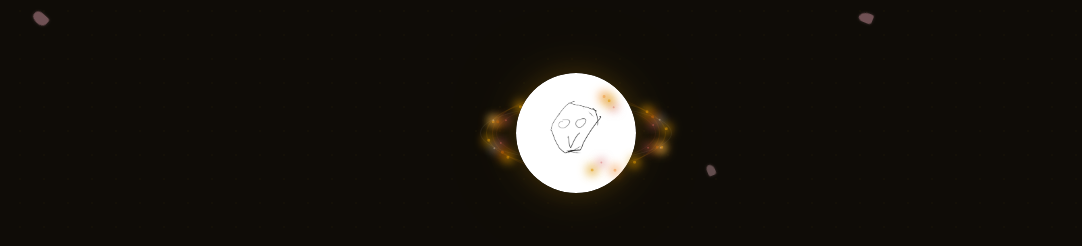
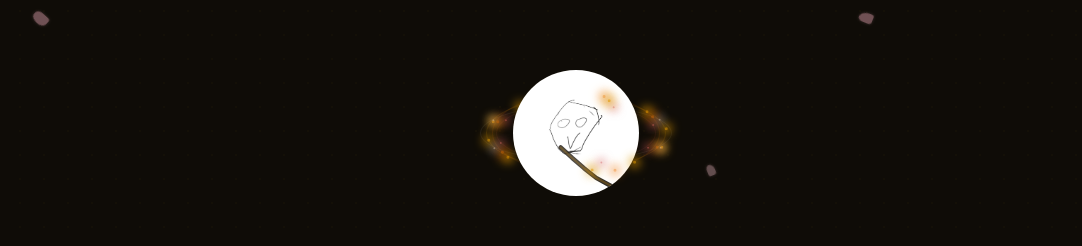
Before and after one commit to xdfqgg/page, a React (Vite) app: page / in a window 1280 px wide. Shown: the part 138-384 px from the top of the page, without its empty margins (64-1146 px from the left). Built offline with nearby package versions, Linux system fonts and the light colour scheme.

Commit message:
fix: SVG glass crack overlay instead of Voronoi clip-path

```diff
--- a/src/components/AvatarWithJelly.tsx
+++ b/src/components/AvatarWithJelly.tsx
@@ -1,7 +1,7 @@
-import { useRef, useEffect, useCallback } from "react";
+import { useRef, useEffect, useCallback, useState } from "react";
 import { animate } from "animejs";
 
-/* ─── 轨道环 ─── */
+/* ─── 轨道环配置 ─── */
 const RINGS = [
   { rx: 90, ry: 36, speed: 0.35, color: "oklch(0.72 0.2 85 / 0.7)", count: 12, size: 2.5, ring: "oklch(0.72 0.2 85 / 0.12)" },
   { rx: 80, ry: 30, speed: -0.3, color: "oklch(0.63 0.15 20 / 0.55)", count: 8, size: 2, ring: "oklch(0.63 0.15 20 / 0.08)" },
@@ -9,11 +9,117 @@ const RINGS = [
   { rx: 84, ry: 40, speed: -0.45, color: "oklch(0.68 0.18 50 / 0.5)", count: 8, size: 2.5, ring: "oklch(0.68 0.18 50 / 0.1)" },
 ];
 
+/* ─── 玻璃裂纹生成 ─── */
+interface CrackLine {
+  d: string;
+  width: number;
+}
+
+/**
+ * 从撞击点生成放射状玻璃裂纹
+ * 返回 SVG path 数组，每条裂纹宽度递减
+ */
+function generateCracks(cx: number, cy: number, r: number, mainCount: number): CrackLine[] {
+  const lines: CrackLine[] = [];
+  const steps = 6;
+
+  for (let i = 0; i < mainCount; i++) {
+    const baseAngle = (i / mainCount) * Math.PI * 2 + (Math.random() - 0.5) * 0.4;
+    const mainLen = r * (0.5 + Math.random() * 0.5);
+
+    let pts = `M ${cx} ${cy}`;
+    let px = cx, py = cy;
+    for (let s = 1; s <= steps; s++) {
+      const t = s / steps;
+      const angle = baseAngle + (Math.random() - 0.5) * 0.6;
+      const segLen = mainLen / steps;
+      const jitter = r * 0.04 * (1 - t * 0.5);
+      px += Math.cos(angle) * segLen + (Math.random() - 0.5) * jitter;
+      py += Math.sin(angle) * segLen + (Math.random() - 0.5) * jitter;
+      const dist = Math.hypot(px - cx, py - cy);
+      if (dist > r * 0.92) {
+        const scale = (r * 0.92) / dist;
+        px = cx + (px - cx) * scale;
+        py = cy + (py - cy) * scale;
+      }
+      pts += ` L ${px} ${py}`;
+    }
+
+    const mainWidth = 1.8 + Math.random() * 1.2;
+    lines.push({ d: pts, width: mainWidth });
+
+    const branchCount = Math.floor(Math.random() * 3);
+    for (let b = 0; b < branchCount; b++) {
+      const splitT = 0.3 + Math.random() * 0.5;
+      const si = Math.floor(splitT * steps);
+      const sp = pts.split(" L ")[si] || pts.split(" L ")[0];
+      const [sxStr, syStr] = sp.split(" ").slice(1);
+      const spx = parseFloat(sxStr), spy = parseFloat(syStr);
+
+      const branchAngle = baseAngle + (Math.random() - 0.5) * 1.8;
+      const branchLen = mainLen * (0.2 + Math.random() * 0.35);
+
+      let bpts = `M ${spx} ${spy}`;
+      let bpx = spx, bpy = spy;
+      const bSteps = 3 + Math.floor(Math.random() * 2);
+      for (let bs = 1; bs <= bSteps; bs++) {
+        const ba = branchAngle + (Math.random() - 0.5) * 0.8;
+        const bl = branchLen / bSteps;
+        bpx += Math.cos(ba) * bl + (Math.random() - 0.5) * r * 0.03;
+        bpy += Math.sin(ba) * bl + (Math.random() - 0.5) * r * 0.03;
+        const bd = Math.hypot(bpx - cx, bpy - cy);
+        if (bd > r * 0.92) {
+          const s2 = (r * 0.92) / bd;
+          bpx = cx + (bpx - cx) * s2;
+          bpy = cy + (bpy - cy) * s2;
+        }
+        bpts += ` L ${bpx} ${bpy}`;
+      }
+      lines.push({ d: bpts, width: mainWidth * 0.4 + Math.random() * 0.3 });
+    }
+  }
+
+  return lines;
+}
+
+function scaleCracks(cracks: CrackLine[], oldR: number, newR: number): CrackLine[] {
+  const s = newR / oldR;
+  return cracks.map(c => ({
+    d: c.d.replace(/[\d.]+/g, (m) => (parseFloat(m) * s).toFixed(1)),
+    width: c.width * s,
+  }));
+}
+
 export default function AvatarWithJelly() {
+  const [cracks, setCracks] = useState<CrackLine[]>([]);
+  const [crackKey, setCrackKey] = useState(0);
   const backRef = useRef<HTMLDivElement>(null);
   const frontRef = useRef<HTMLDivElement>(null);
   const avatarRef = useRef<HTMLDivElement>(null);
   const shineRef = useRef<HTMLDivElement>(null);
+
+  useEffect(() => {
+    const initCracks = generateCracks(60, 60, 60, 5);
+    setCracks(scaleCracks(initCracks, 60, 110));
+  }, []);
+
+  const handleClick = useCallback((e: React.MouseEvent) => {
+    const el = avatarRef.current;
+    if (!el) return;
+    const rect = el.getBoundingClientRect();
+    const cx = ((e.clientX - rect.left) / rect.width) * 110;
+    const cy = ((e.clientY - rect.top) / rect.height) * 110;
+    const dist = Math.hypot(cx - 55, cy - 55);
+    if (dist > 52) return;
+
+    const newCracks = generateCracks(cx, cy, Math.min(55, dist + 30), 4 + Math.floor(Math.random() * 2));
+    setCracks(prev => [...prev, ...scaleCracks(newCracks, 60, 110)]);
+    setCrackKey(k => k + 1);
+
+    animate(el, { scale: [1, 0.96, 1.02, 1], duration: 400, ease: "out(3)" });
+  }, []);
+
+  const [hovered, setHovered] = useState(false);
 
   /* ─── 光环轨道 ─── */
   useEffect(() => {
@@ -86,19 +192,7 @@ export default function AvatarWithJelly() {
     return () => window.removeEventListener("mousemove", handler);
   }, []);
 
-  /* ─── Click 涟漪 ─── */
-  const handleClick = useCallback(() => {
-    const el = avatarRef.current;
-    if (!el) return;
-    animate(el, { scale: [1, 0.94, 1.03, 1], duration: 500, ease: "out(3)" });
-    for (let i = 0; i < 2; i++) {
-      const ripple = document.createElement("div");
-      ripple.className = "absolute inset-0 rounded-full pointer-events-none";
-      ripple.style.cssText = "border:1.5px solid oklch(0.7 0.2 85 / 0.4); z-index:20;";
-      el.appendChild(ripple);
-      animate(ripple, { scale: [0.8, 1.8], opacity: [0.5, 0], duration: 800, delay: i * 200, ease: "out(2)", onComplete: () => ripple.remove() });
-    }
-  }, []);
+  const viewBox = `0 0 110 110`;
 
   return (
     <div className="relative mx-auto mb-10 flex items-center justify-center" style={{ width: 220, height: 220 }}>
@@ -109,17 +203,36 @@ export default function AvatarWithJelly() {
       <div
         ref={avatarRef}
         onClick={handleClick}
-        className="relative flex items-center justify-center rounded-full cursor-pointer select-none overflow-hidden"
+        onMouseEnter={() => setHovered(true)}
+        onMouseLeave={() => setHovered(false)}
+        className="relative flex items-center justify-center rounded-full cursor-pointer select-none"
         style={{
-          width: 120, height: 120, zIndex: 1,
+          width: 126, height: 126, zIndex: 1,
           boxShadow: "0 0 25px 4px oklch(0.7 0.2 85 / 0.2), 0 0 60px 10px oklch(0.7 0.2 85 / 0.08)",
           animation: "breathe-amber 3s ease-in-out infinite",
+          clipPath: "circle(50%)",
         }}
-        role="img" aria-label="头像"
+        role="img" aria-label="avatar with cracks"
       >
         <img src={import.meta.env.BASE_URL + "avatar.png"} alt=""
-          className="absolute inset-0 h-full w-full rounded-full object-cover pointer-events-none"
+          className="absolute inset-0 h-full w-full object-cover pointer-events-none"
           draggable={false} />
+
+        <svg viewBox={viewBox} className="absolute inset-0 h-full w-full pointer-events-none"
+          style={{ filter: hovered ? "drop-shadow(0 0 3px oklch(0.7 0.2 85 / 0.5))" : "none" }}
+          key={crackKey}>
+          {cracks.map((c, i) => (
+            <path key={i} d={c.d} fill="none"
+              stroke="oklch(0.15 0.02 80 / 0.85)" strokeWidth={c.width}
+              strokeLinecap="round" strokeLinejoin="round" />
+          ))}
+          {cracks.map((c, i) => (
+            <path key={`g-${i}`} d={c.d} fill="none"
+              stroke="oklch(0.72 0.2 85 / 0.25)" strokeWidth={c.width * 0.45}
+              strokeLinecap="round" strokeLinejoin="round" />
+          ))}
+        </svg>
+
         {/* 高光点（hover 追踪鼠标） */}
         <div ref={shineRef} className="absolute inset-0 rounded-full pointer-events-none"
           style={{ background: "radial-gradient(ellipse at 42% 32%, rgba(255,255,255,0.5) 0%, rgba(255,255,255,0.12) 30%, transparent 60%)", opacity: 0.7 }} />
```
